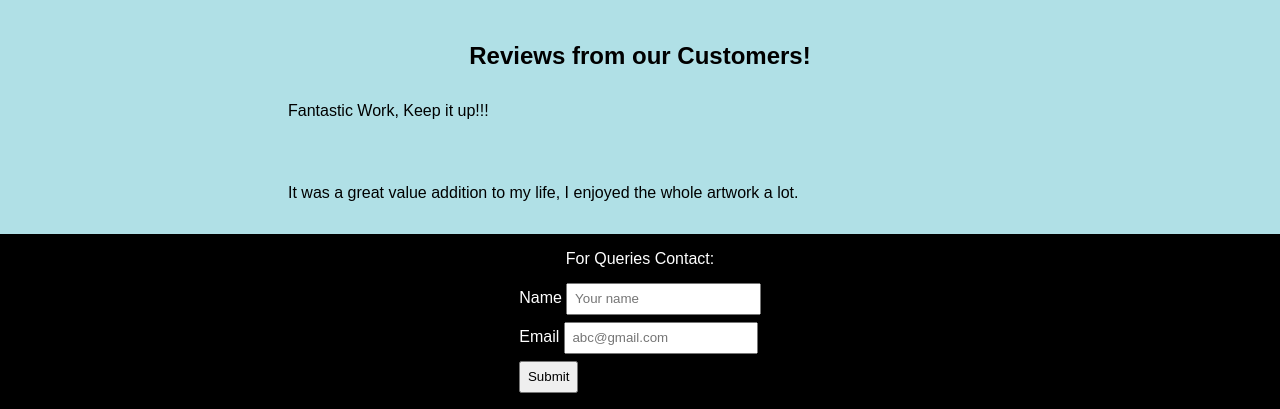
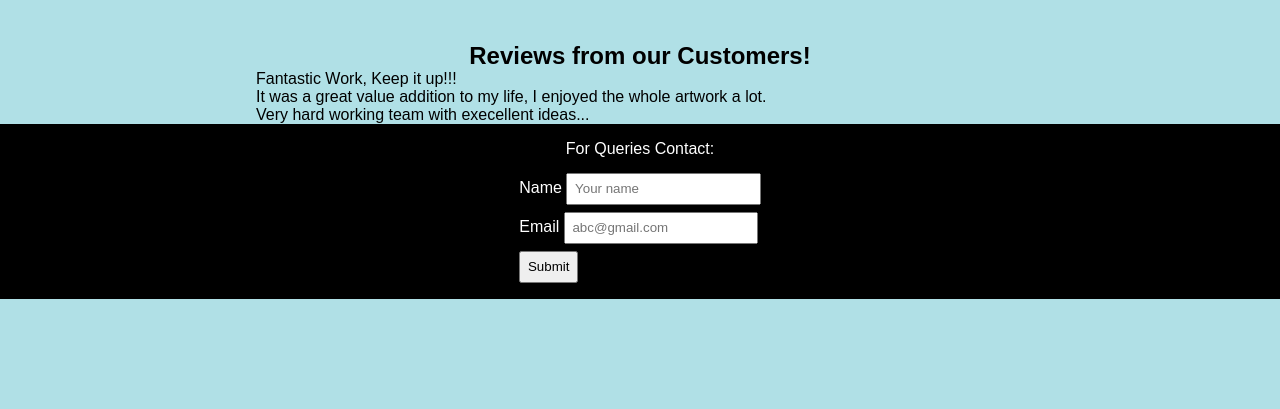
Before and after one commit to hanyjagwani/walkover-Photography, a plain HTML site: page index.html in a window 1280 px wide. Shown: the part 1722-2131 px from the top of the page. After the commit the page ends 2021 px from the top, so only its background shows below. Drawn offline with Linux system fonts and the light colour scheme.

Commit message:
Update index.html

```diff
--- a/index.html
+++ b/index.html
@@ -51,8 +51,9 @@
 	</div>
 	<div class="feedback">
 		<h2>Reviews from our Customers!</h2>
-		<p class="quote">Fantastic Work, Keep it up!!!</p>
-		<p class="quote">It was a great value addition to my life, I enjoyed the whole artwork a lot.</p>
+		<p>Fantastic Work, Keep it up!!!</p>
+		<p>It was a great value addition to my life, I enjoyed the whole artwork a lot.</p>
+		<p>Very hard working team with execellent ideas...</p>
 	</div>
 <div class="footer">
 	<div class="title">For Queries Contact:</div>
```
